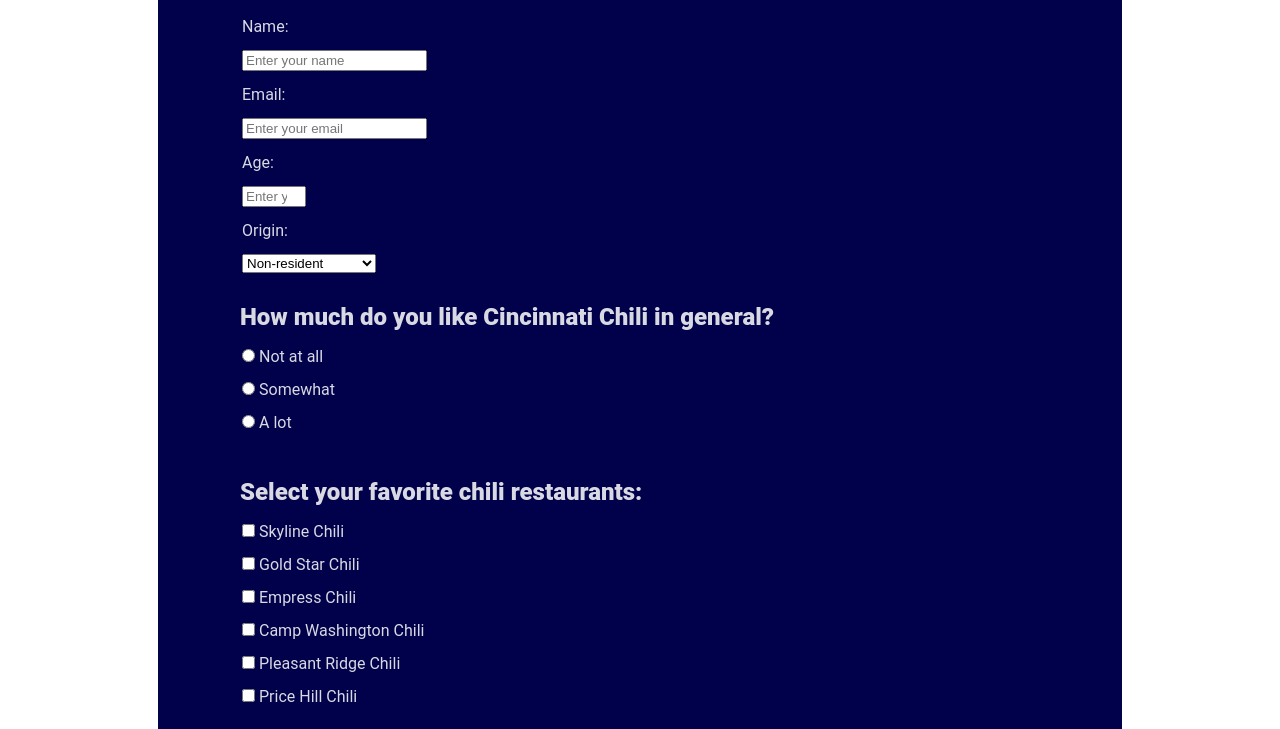
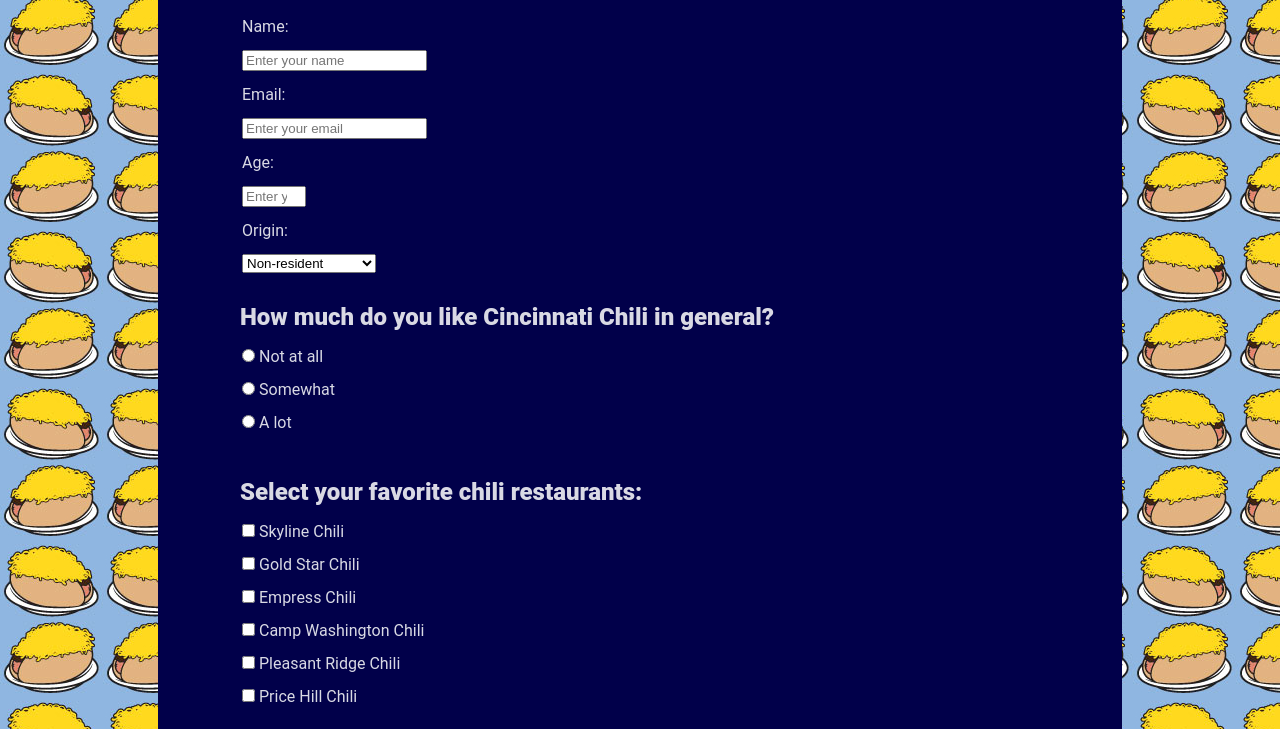
Before and after one commit to kevintsander/freecodecamp-respwebdev-surveyform, a plain HTML site: page index.html in a window 1280 px wide. Shown: the part 164-893 px from the top of the page. Drawn offline with Linux system fonts and the light colour scheme; the site is published under a folder, as on GitHub Pages, so addresses that start at the root find nothing.

Commit message:
updated background image path

```diff
--- a/style/style.css
+++ b/style/style.css
@@ -1,6 +1,6 @@
 body {
     padding: 40px 150px;
-    background-image: url("/images/chili-pattern.jpeg");
+    background-image: url("../images/chili-pattern.jpeg");
     font-family: 'Roboto', Arial, sans-serif
 }
 
```
